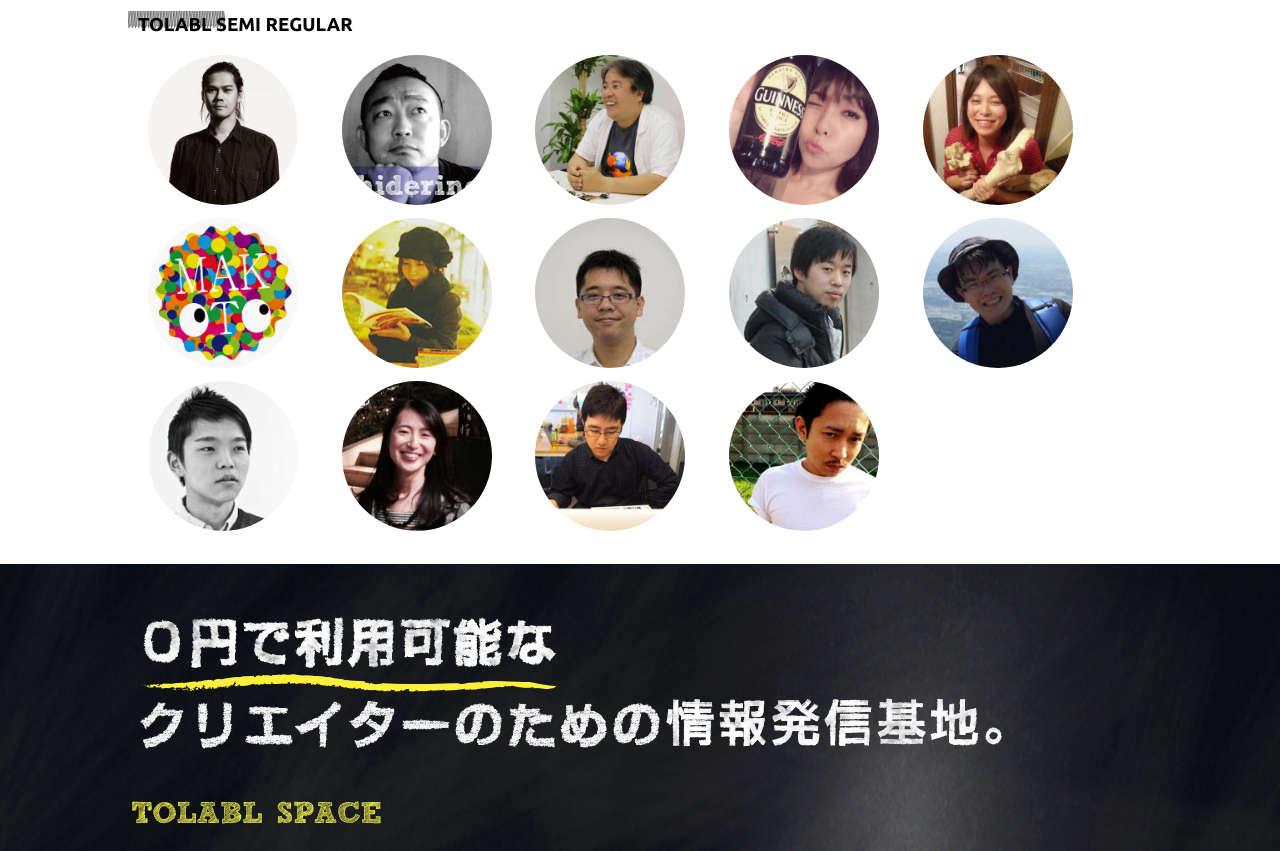
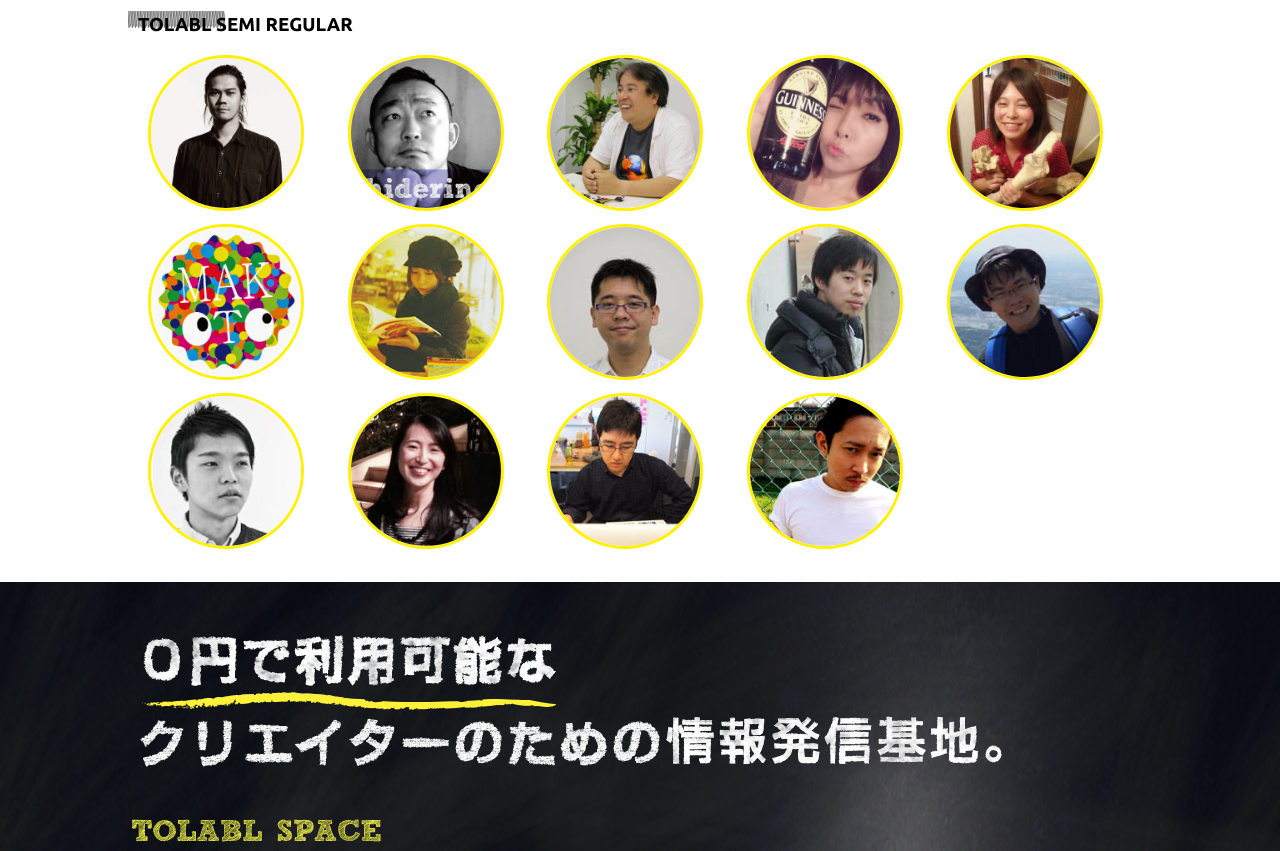
Before and after one commit to tolabl/HP, a plain HTML site: page index.html in a window 1280 px wide. Shown: the part 1926-2777 px from the top of the page. Drawn offline with nearby package versions, Linux system fonts and the light colour scheme.

Commit message:
css/index.css
136行目

```diff
--- a/css/index.css
+++ b/css/index.css
@@ -133,6 +133,7 @@
   .member .semiregular img {
     width: 150px;
     border-radius: 300px;
+	border:3px solid #FFF100;
     margin: 0px 20px 10px 20px; }
 
 .space {
```
